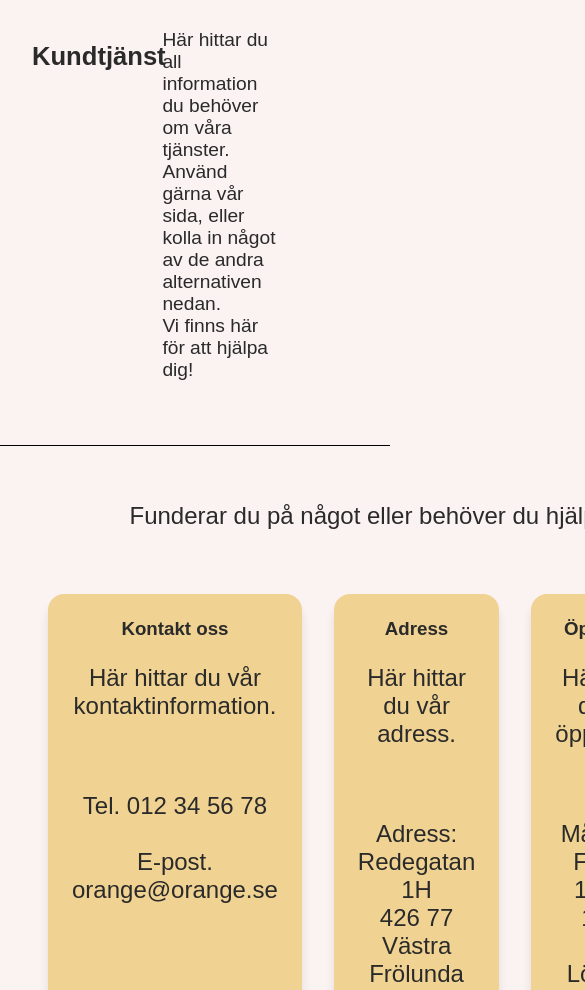
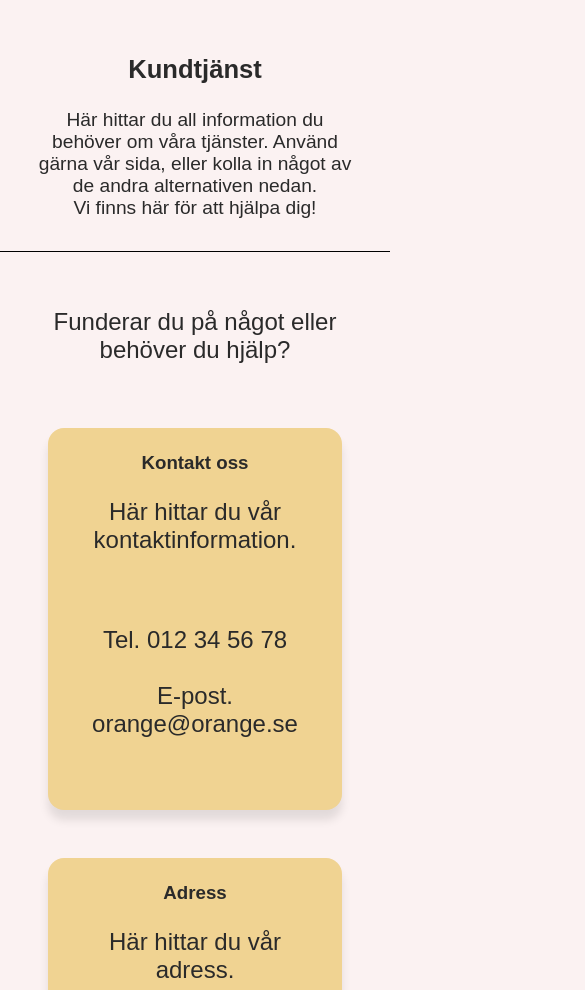
Before and after one commit to mziaalekozai/Grupparbete, a plain HTML site: page sidor/kontakt-oss.html in a window 390 px wide. Shown: the part 110-1100 px from the top of the page, 585 px wide, since content can reach past the window. Drawn offline with Linux system fonts and the light colour scheme.

Commit message:
Kundtjänst sidan är responsiva nu

```diff
--- a/sidor/kontakt-oss.html
+++ b/sidor/kontakt-oss.html
@@ -37,7 +37,7 @@
 
 		<section class="top-container">
 			<h1>Kundtjänst</h1>
-			<p>Här hittar du all information du behöver om våra tjänster. <br> Använd gärna vår sida,
+			<p>Här hittar du all information du behöver om våra tjänster. Använd gärna vår sida,
 				eller kolla in något av de andra alternativen nedan.
 				<br>Vi finns här för att hjälpa dig!</p>
 		</section>
--- a/styles/kontakt-oss.css
+++ b/styles/kontakt-oss.css
@@ -5,23 +5,23 @@ main {
 main .top-container {
 	width: 100%;
 	display: flex;
-	/* flex-direction: column; */
-	padding: 2em 2em 4em 2em;
+	flex-direction: column;
+	align-items: center;
+	padding: 2em;
 	border-bottom: 1px solid black;
 }
 
 main .top-container h1 {
-	padding: 0.5em 0;
+	text-align: center;
 	font-size: 1.6em;
-	text-align: left;
-	width: 40%;
+	padding: 1em;
+	/* width: 80%; */
 }
 
 main .top-container p {
-	width: 100%;
-	padding-right: 4em;
+	/* width: 100%; */
+	text-align: center;
 	font-size: 1.2em;
-	text-align: left;
 }
 
 main .bottom-container {
@@ -29,15 +29,18 @@ main .bottom-container {
 	display: grid;
 	text-align: center;
 }
-main .bottom-container p{
-	padding:  1em 0 2em;
+
+main .bottom-container p {
+	padding: 1em 0 2em;
 	font-size: 1.5em;
 }
-main .bottom-container .main-artical{
+
+main .bottom-container .main-artical {
 	display: flex;
 	flex-direction: row;
 	justify-content: center;
 }
+
 article {
 	background-color: #f0d392;
 	display: flex;
@@ -47,4 +50,21 @@ article {
 	padding: 1.5em;
 	border-radius: 1em;
 	box-shadow: 0 10px 10px rgba(0, 0, 0, 0.1);
-  }
+}
+
+@media (max-width: 940px) {
+	main .bottom-container .main-artical {
+		display: grid;
+		grid-template-columns: 1fr 1fr;
+		grid-gap: 1em;
+	}
+}
+
+
+@media (max-width: 630px) {
+	main .bottom-container .main-artical {
+		display: grid;
+		grid-template-columns: 1fr;
+		grid-gap: 1em;
+	}
+}
```
